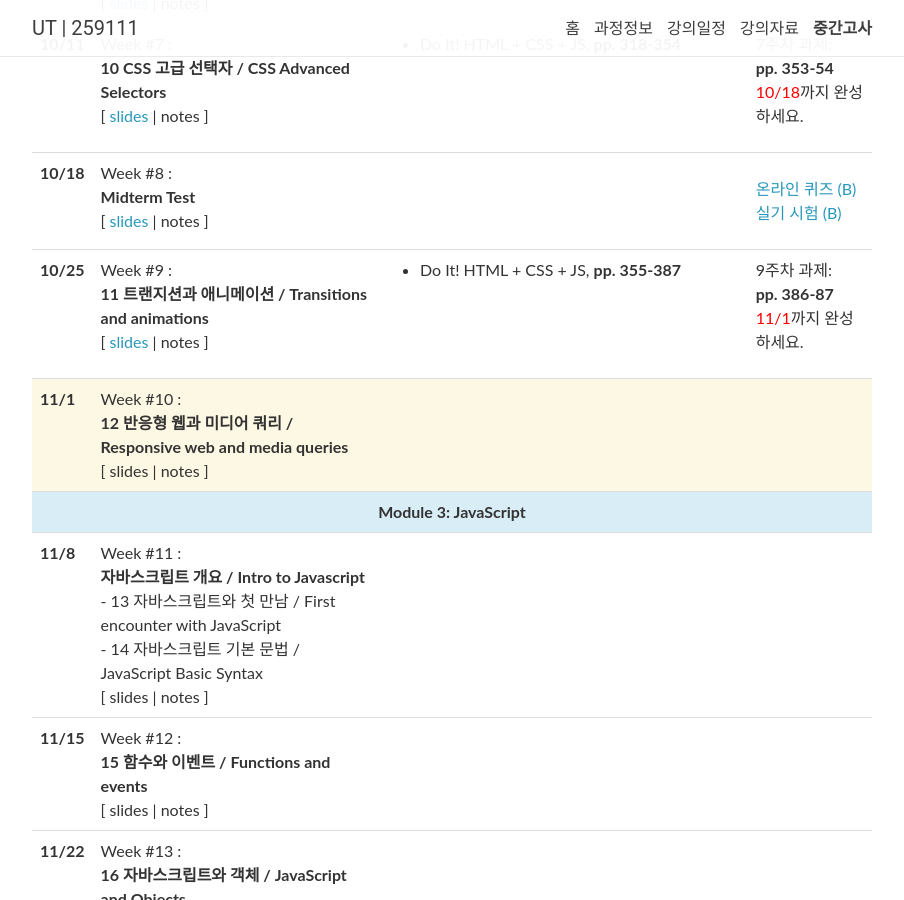
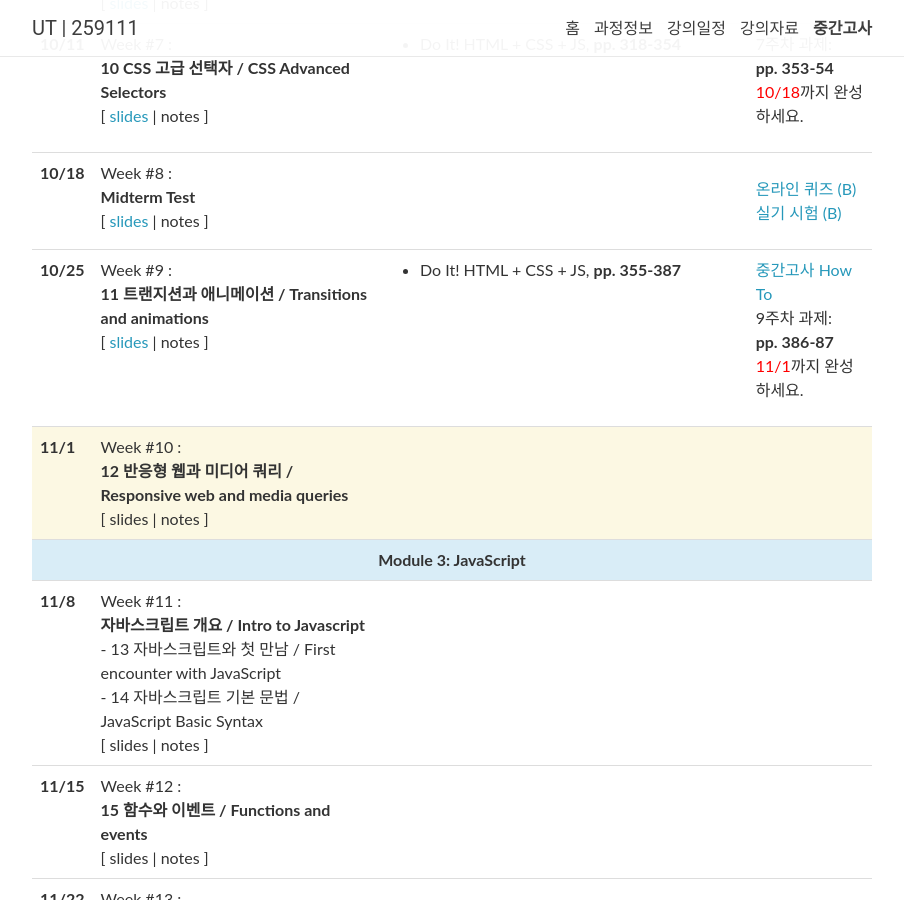
Before and after one commit to 2023-aaronkr/ut-web, a Jekyll site: the page built from _pages/lectures.md, in a window 1280 px wide and 900 px high, scrolled down 1278 px. Shown: the whole window, without its empty margins (188-1092 px from the left). Built offline with Jekyll 4.4.1, drawn with Linux system fonts in a browser that asks for light colours; nearby versions of some CDN libraries; comment, search, counter and statistics services are not loaded.

Commit message:
Update lectures.yml

```diff
--- a/_data/lectures.yml
+++ b/_data/lectures.yml
@@ -108,6 +108,7 @@
   readings: >
     Do It! HTML + CSS + JS, <strong>pp. 355-387</strong>
   logistics: >
+    <a href="https://docs.google.com/presentation/d/1sWYOpSNxFi2O_-bwnqpO-njzcwoJgf80g54USWs8qIs/edit?usp=sharing">중간고사 How To</a><br>
     9주차 과제:<br><strong>pp. 386-87</strong><br>
     <span style="color: red">11/1</span>까지 완성하세요.
 
```
